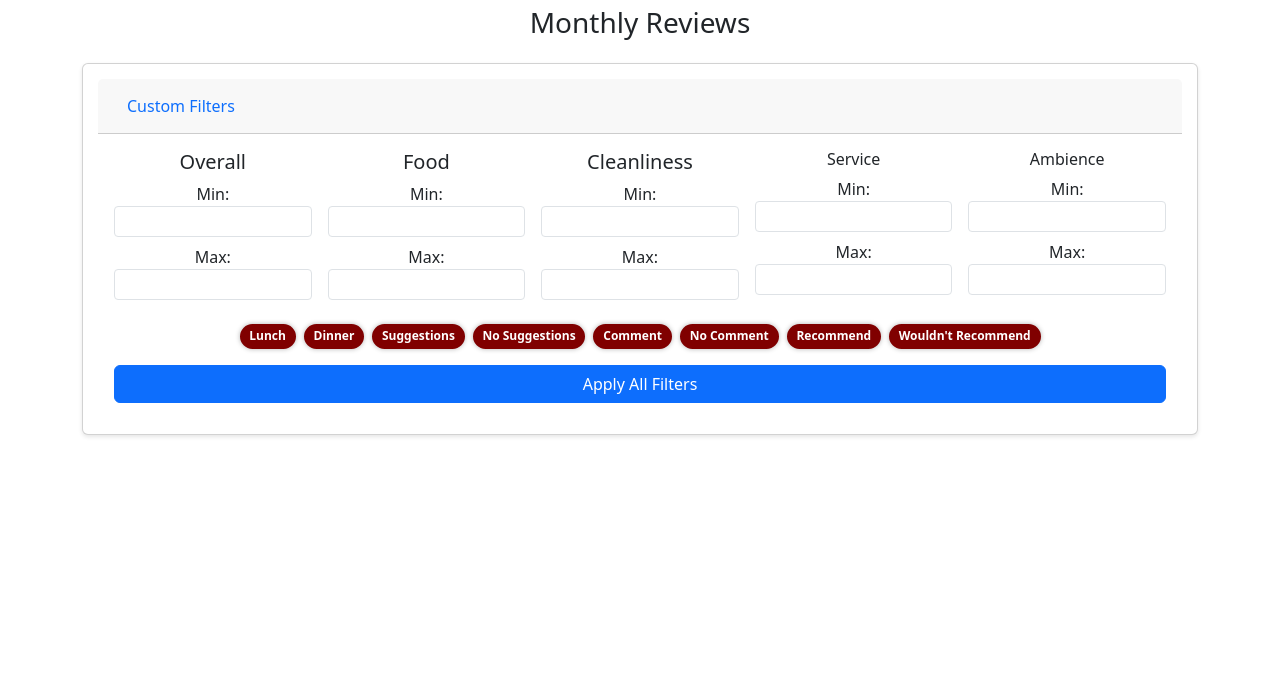
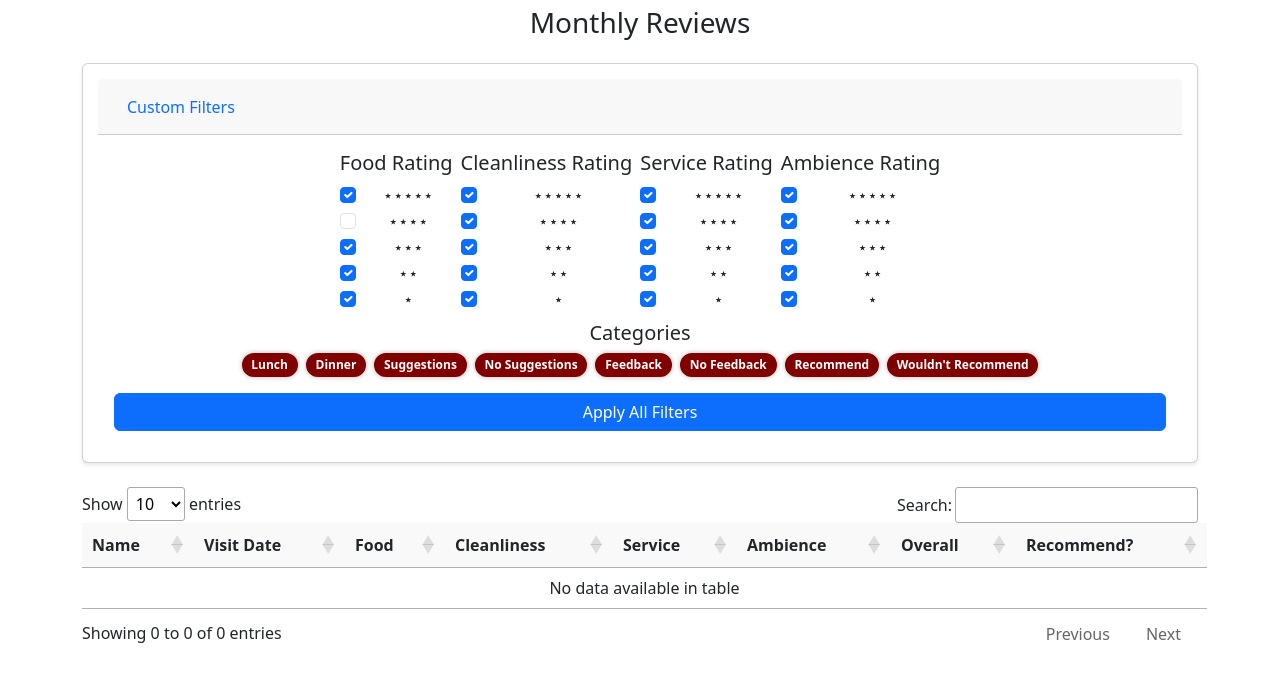
Before and after one commit to prldvirata/feedbacksystem, a Django app: page /dashboard/ in a window 1280 px wide, after a click on "Custom Filters". Shown: the part 470-1145 px from the top of the page. Before the commit the page ends 907 px from the top, so only its background shows below. Run offline with Django 5.2, Linux system fonts and the light colour scheme; the visitor is signed in with stand-in values (Sample User, id 1); data that the repository does not hold is empty; some libraries are stand-ins or nearby versions.

Commit message:
Revert "filters working"
This reverts commit c376f7e1dc46d35d059c5b4a01e356165fdb086e.

```diff
--- a/feedbackapp/static/feedbackapp/dashboard.css
+++ b/feedbackapp/static/feedbackapp/dashboard.css
@@ -76,23 +76,3 @@
   font-weight: 600;
   box-shadow: 0 0 5px rgba(0, 0, 0, 0.3);
 }
-
-.switch-pill {
-  cursor: pointer;
-  background-color: yellow;
-  color: maroon !important;
-  border: 2px solid maroon;
-  transition: background-color 0.2s ease, color 0.2s ease, box-shadow 0.2s ease;
-}
-
-.switch-pill:hover {
-  background-color: yellow;
-  box-shadow: 0 0 5px rgba(0, 0, 0, 0.2);
-}
-
-.switch-pill.active {
-  background-color: maroon;
-  color: white !important;
-  font-weight: 600;
-  box-shadow: 0 0 5px rgba(0, 0, 0, 0.3);
-}
--- a/feedbackapp/static/feedbackapp/filtering.js
+++ /dev/null
@@ -1,89 +0,0 @@
-import { feedback_table, updateDashboardAnalysis} from './timeframe_handler.js'; // Import feedback_table
-export const filters = [];
-filters[0]= ['food_rating_filter', function food_rating(cellData, rowData, rowDataArray, rowId) {
-  const food_rating= parseFloat(cellData);
-  if (isNaN(food_rating)){
-    return false;
-  }
-  const minFood = parseFloat(document.getElementById('minFood').value)
-  const maxFood = parseFloat(document.getElementById('maxFood').value)
-  return (isNaN(minFood) || minFood<=food_rating ) && (isNaN(maxFood) || maxFood>=food_rating)
-}]
-filters[1]= ['cleanliness_rating_filter', function cleanliness_rating(cellData, rowData, rowDataArray, rowId) {
-  const cleanliness_rating= parseFloat(cellData);
-  if (isNaN(cleanliness_rating)){
-    return false;
-  }
-  const minCleanliness = parseFloat(document.getElementById('minCleanliness').value)
-  const maxCleanliness = parseFloat(document.getElementById('maxCleanliness').value)
-  return (isNaN(minCleanliness) || minCleanliness<=cleanliness_rating ) && (isNaN(maxCleanliness) || maxCleanliness>=cleanliness_rating)
-}]
-filters[2]= ['service_rating_filter', function service_rating(cellData, rowData, rowDataArray, rowId) {
-  const service_rating= parseFloat(cellData);
-  if (isNaN(service_rating)){
-    return false;
-  }
-  const minService = parseFloat(document.getElementById('minService').value)
-  const maxService = parseFloat(document.getElementById('maxService').value)
-  return (isNaN(minService) || minService<=service_rating ) && (isNaN(maxService) || maxService>=service_rating)
-}]
-filters[3]= ['ambience_rating_filter', function ambience_rating(cellData, rowData, rowDataArray, rowId) {
-  const ambience_rating= parseFloat(cellData);
-  if (isNaN(ambience_rating)){
-    return false;
-  }
-  const minAmbience = parseFloat(document.getElementById('minAmbience').value)
-  const maxAmbience = parseFloat(document.getElementById('maxAmbience').value)
-  return (isNaN(minAmbience) || minAmbience<=ambience_rating ) && (isNaN(maxAmbience) || maxAmbience>=ambience_rating)
-}]
-filters[4]= ['overall_rating_filter', function overall_rating(cellData, rowData, rowDataArray, rowId) {
-  const overall_rating= parseFloat(cellData);
-  if (isNaN(overall_rating)){
-    return false;
-  }
-  const minOverall = parseFloat(document.getElementById('minOverall').value)
-  const maxOverall = parseFloat(document.getElementById('maxOverall').value)
-  return (isNaN(minOverall) || minOverall<=overall_rating ) && (isNaN(maxOverall) || maxOverall>=overall_rating)
-}]
-filters[5]=['recommendation_filter', function recommendation_filter(cellData, rowData, rowDataArray, rowId) {
-  const recommend_status = cellData;
-  const yes_recommend = document.getElementById('recommend').classList.contains('active')
-  const no_recommend = document.getElementById('not_recommend').classList.contains('active')
-  if (recommend_status=="Yes" && yes_recommend){
-    return true
-  }
-  if (recommend_status=="No" && no_recommend){
-    return true
-  }
-  return false
-}]
-filters[6]=['suggestions_filter', function suggestions_filter(cellData, rowData, rowDataArray, rowId) {
-  const suggestions = cellData;
-  const yes_suggestions = document.getElementById('suggestions').classList.contains('active')
-  const no_suggestions = document.getElementById('no_suggestions').classList.contains('active')
-  const has_suggestions = suggestions !== null && suggestions !== undefined && suggestions !== '';
-  return (yes_suggestions && has_suggestions) || (no_suggestions && !has_suggestions)
-}]
-filters[7]=['comment_filter', function comment_filter(cellData, rowData, rowDataArray, rowId) {
-  const comment = cellData;
-  const yes_comment = document.getElementById('comment').classList.contains('active')
-  const no_comment = document.getElementById('no_comment').classList.contains('active')
-  const has_comment = comment !== null && comment !== undefined && comment !== '';
-  return (yes_comment && has_comment) || (no_comment && !has_comment)
-}]
-filters[8]=['visit_time_filter', function visit_time_filter(cellData, rowData, rowDataArray, rowId) {
-  const visit_time = cellData;
-  const lunch = document.getElementById('lunch').classList.contains('active')
-  const dinner = document.getElementById('dinner').classList.contains('active')
-  return (visit_time=="Lunch" && lunch )||(visit_time=="Dinner" && dinner )
-}]
-export function applyFilters(feedback_table){
-  for (let i = 0; i < filters.length; i++) {
-  feedback_table.column(i+3).search.fixed(filters[i][0], null);
-  }
-  for (let i = 0; i < filters.length; i++) {
-  feedback_table.column(i+3).search.fixed(filters[i][0], filters[i][1]);
-  }
-  feedback_table.draw()
-  updateDashboardAnalysis()
-}
--- a/feedbackapp/static/feedbackapp/timeframe_handler.js
+++ b/feedbackapp/static/feedbackapp/timeframe_handler.js
@@ -1,55 +1,25 @@
-export let feedback_table;
-let feedbacks;
-export async function initDashboard() {
+let feedback_table;
+async function initDashboard() {
   // NOTE: function initializes the dashboard with the default timeline by reaching out
   // to the API then re-rendering with data
-  const default_start = new Date();
-  let default_end= new Date();
+  default_start = new Date();
+  default_end= new Date();
   default_start.setDate(default_end.getDate()-300);
-  const start_date_str=default_start.toISOString().slice(0,10);
-  const end_date_str=default_end.toISOString().slice(0,10);
+  start_date_str=default_start.toISOString().slice(0,10);
+  end_date_str=default_end.toISOString().slice(0,10);
   feedbacks=await fetchData(start_date_str,end_date_str)
   console.log(feedbacks)
   populateDataTable(feedbacks)
   updateDashboardAnalysis()
 }
-export function updateDashboardAnalysis() {
+function updateDashboardAnalysis(data) {
   // NOTE: function updates dashboard charts & summary cards by calling relevant functions
-  if (!feedback_table) {
-    alert('DataTable not initialized yet for analysis.');
-    return;
-  }
-  const filteredData = feedback_table.rows({search: 'applied'}).data().toArray()
-  const unfilteredData = feedback_table.rows().data().toArray()
-  const filteredData_analysis = analyze(filteredData)
-  const unfilteredData_analysis = analyze(unfilteredData)
-  updateRatingsChart()
-  updateCategoriesChart()
+
+
+
+  // TODO: write the function?
+
 }
-function analyze(data) {
-  const result = {
-    lunch: {
-      total_reviews: 0,
-      overall_ratings_count: { 1: 0, 2: 0, 3: 0, 4: 0, 5: 0 },
-      recommended_count: 0,
-      total_overall_rating: 0,
-      total_cleanliness_rating: 0,
-      total_service_rating: 0,
-      total_food_rating: 0,
-      total_ambience_rating: 0,
-    },
-    dinner: {
-      total_reviews: 0,
-      overall_ratings_count: { 1: 0, 2: 0, 3: 0, 4: 0, 5: 0 },
-      recommended_count: 0,
-      total_overall_rating: 0,
-      total_cleanliness_rating: 0,
-      total_service_rating: 0,
-      total_food_rating: 0,
-      total_ambience_rating: 0,
-    },
-  }
-
 async function renderDashboard(){
 
   // NOTE: function updates dashboard charts & summary cards by calling relevant functions
@@ -79,16 +49,12 @@
         { data: 'id', title: 'ID', visible: false },
         { data: 'name', title: 'Name', defaultContent: 'Anonymous' },
         { data: 'visit_date', title: 'Visit Date' },
-        { data: 'food_rating', title: 'Food' },//0+3
-        { data: 'cleanliness_rating', title: 'Cleanliness' },//1+3
-        { data: 'service_rating', title: 'Service' },//2+3
-        { data: 'ambience_rating', title: 'Ambience' },//3+3
-        { data: 'overall_rating', title: 'Overall' },//4+3
-        { data: 'recommendation', title: 'Recommend?' },
-        { data: 'suggestions', title: 'suggestions' , visible: false},
-        { data: 'comment', title: 'comment' , visible: false},
-        { data: 'visit_time', title: 'visit_time' , visible: false},
-        { data: 'email', title: 'email' , visible: false},
+        { data: 'food_rating', title: 'Food' },
+        { data: 'cleanliness_rating', title: 'Cleanliness' },
+        { data: 'service_rating', title: 'Service' },
+        { data: 'ambience_rating', title: 'Ambience' },
+        { data: 'overall_rating', title: 'Overall' },
+        { data: 'recommendation', title: 'Recommend?' }
       ],
       createdRow: function(row, data, dataIndex) {
         $(row).attr('data-bs-toggle', 'modal');
--- a/feedbackapp/static/feedbackapp/ui_interactions.js
+++ b/feedbackapp/static/feedbackapp/ui_interactions.js
@@ -1,8 +1,3 @@
-import {
-  initDashboard,
-  feedback_table,
-} from './timeframe_handler.js';
-import { filters, applyFilters } from './filtering.js';
 function toggleDropdown() {
   const dropdown = document.getElementById("dateDropdown");
   dropdown.style.display = dropdown.style.display === "none" ? "block" : "none";
@@ -20,12 +15,17 @@
   setup()
 })
 function setup() {
+  document.querySelectorAll(".btn-outline-primary").forEach((button) => {
+    button.addEventListener("click", () => {
+      button.toggle("active");
+    });
+  });
   document.querySelectorAll('.filter-pill').forEach((pill)=>{
     pill.addEventListener("click",()=>{
       pill.classList.toggle("active")
       console.log(pill.classList)
     })
-
+    console.log("hello")
   })
   document.getElementById('feedbackModal').addEventListener('show.bs.modal', function (event) {
     const clickedElement = event.relatedTarget//specific cell
@@ -36,12 +36,13 @@
     }
     const feedbackModal = document.getElementById('feedbackModal')
     populateModal(feedbackModal, feedbackData)
-    applyFilters(feedback_table)
   })
-  document.getElementById('applyFilters').addEventListener("click",()=>{
-      applyFilters(feedback_table)
-    })
+
 }
+function applyFilters(){
+
+}
+function init_modalListener(){}
 function populateModal(feedbackModal, feedbackData) {
   const stars = score => '★'.repeat(score) + '☆'.repeat(5 - score);
   feedbackModal.querySelector('.modal-title').textContent=`${feedbackData.name || 'Anonymous'}'s Review`
--- a/feedbackapp/templates/feedbackapp/dashboard.html
+++ b/feedbackapp/templates/feedbackapp/dashboard.html
@@ -2,9 +2,8 @@
 {% load static %}
 
 {% block header_edits %}
-<script type="module" src="{% static '/feedbackapp/timeframe_handler.js' %}"></script>
-<script type="module" src="{% static '/feedbackapp/filtering.js' %}"></script>
-<script type="module" src="{% static '/feedbackapp/ui_interactions.js' %}"></script>
+<script src="{% static '/feedbackapp/timeframe_handler.js' %}"></script>
+<script src="{% static '/feedbackapp/ui_interactions.js' %}"></script>
 {% endblock %}
 {% block content %}
 <!-- dropdown date range picker -->
--- a/feedbackapp/templates/feedbackapp/filtering.html
+++ b/feedbackapp/templates/feedbackapp/filtering.html
@@ -1,159 +1,297 @@
 <div class="card mt-4 mb-4">
-  <div class="card-header">
+  <div class="card-header" id="filtersHeader">
+    <h3 class="mb-0">
       <button
-      class="btn btn-link w-100 text-start text-decoration-none d-flex justify-content-between align-items-center"
+        class="btn btn-link w-100 text-start text-decoration-none"
         type="button"
         data-bs-toggle="collapse"
         data-bs-target="#filtersCollapse"
         aria-expanded="false"
         aria-controls="filtersCollapse" >
         Custom Filters
+        <span class="float-end"></span>
       </button>
+    </h3>
   </div>
 
   <div id="filtersCollapse" class="collapse">
     <div class="card-body">
-      <div class="row g-3 mb-4">
-        <div class="col-6 col-md">
-          <h5 class="mb-2">Overall</h5>
-          <div class="mb-2">
-            <label for="minOverall" class="form-label mb-0">Min:</label>
+      <div class="row g-2 justify-content-center">
+        {# Filter Column 1: Food Rating #}
+        <div class="col-6 col-md-auto">
+          <h5>Food Rating</h5>
+          <div class="form-check">
             <input
-              type="number"
-              class="form-control form-control-sm"
-              id="minOverall"
-              aria-label="Minimum Overall Rating"
-              min="0"
-              max="5"
+              class="form-check-input rating-filter"
+              type="checkbox"
+              value="5"
+              id="foodRating5"
+              checked
             />
+            <label class="form-check-label" for="foodRating5">⋆⋆⋆⋆⋆</label>
           </div>
-          <div>
-            <label for="maxOverall" class="form-label mb-0">Max:</label>
+          <div class="form-check">
             <input
-              type="number"
-              class="form-control form-control-sm"
-              id="maxOverall"
-              aria-label="Maximum Overall Rating"
-              min="0"
-              max="5"
+              class="form-check-input rating-filter"
+              type="checkbox"
+              value="4"
+              id="foodRating4"
             />
+            <label class="form-check-label" for="foodRating4">⋆⋆⋆⋆</label>
+          </div>
+          <div class="form-check">
+            <input
+              class="form-check-input rating-filter"
+              type="checkbox"
+              value="3"
+              id="foodRating3"
+              checked
+            />
+            <label class="form-check-label" for="foodRating3">⋆⋆⋆</label>
+          </div>
+          <div class="form-check">
+            <input
+              class="form-check-input rating-filter"
+              type="checkbox"
+              value="2"
+              id="foodRating2"
+              checked
+            />
+            <label class="form-check-label" for="foodRating2">⋆⋆</label>
+          </div>
+          <div class="form-check">
+            <input
+              class="form-check-input rating-filter"
+              type="checkbox"
+              value="1"
+              id="foodRating1"
+              checked
+            />
+            <label class="form-check-label" for="foodRating1">⋆</label>
           </div>
         </div>
-        <div class="col-6 col-md">
-          <h5 class="mb-2">Food</h5>
-          <div class="mb-2">
-            <label for="minFood" class="form-label mb-0">Min:</label>
+
+        {# Filter Column 2: Cleanliness Rating #}
+        <div class="col-6 col-md-auto">
+          <h5>Cleanliness Rating</h5>
+          <div class="form-check">
             <input
-              type="number"
-              class="form-control form-control-sm"
-              id="minFood"
-              aria-label="Minimum Food Rating"
-              min="0"
-              max="5"
+              class="form-check-input rating-filter"
+              type="checkbox"
+              value="5"
+              id="cleanlinessRating5"
+              checked
             />
+            <label class="form-check-label" for="cleanlinessRating5"
+              >⋆⋆⋆⋆⋆</label
+            >
           </div>
-          <div>
-            <label for="maxFood" class="form-label mb-0">Max:</label>
+          <div class="form-check">
             <input
-              type="number"
-              class="form-control form-control-sm"
-              id="maxFood"
-              aria-label="Maximum Food Rating"
-              min="0"
-              max="5"
+              class="form-check-input rating-filter"
+              type="checkbox"
+              value="4"
+              id="cleanlinessRating4"
+              checked
             />
+            <label class="form-check-label" for="cleanlinessRating4"
+              >⋆⋆⋆⋆</label
+            >
+          </div>
+          <div class="form-check">
+            <input
+              class="form-check-input rating-filter"
+              type="checkbox"
+              value="3"
+              id="cleanlinessRating3"
+              checked
+            />
+            <label class="form-check-label" for="cleanlinessRating3"
+              >⋆⋆⋆</label
+            >
+          </div>
+          <div class="form-check">
+            <input
+              class="form-check-input rating-filter"
+              type="checkbox"
+              value="2"
+              id="cleanlinessRating2"
+              checked
+            />
+            <label class="form-check-label" for="cleanlinessRating2">⋆⋆</label>
+          </div>
+          <div class="form-check">
+            <input
+              class="form-check-input rating-filter"
+              type="checkbox"
+              value="1"
+              id="cleanlinessRating1"
+              checked
+            />
+            <label class="form-check-label" for="cleanlinessRating1">⋆</label>
           </div>
         </div>
-        <div class="col-6 col-md">
-          <h5 class="mb-2">Cleanliness</h5>
-          <div class="mb-2">
-            <label for="minCleanliness" class="form-label mb-0">Min:</label>
+
+        {# Filter Column 3: Service Rating #}
+        <div class="col-6 col-md-auto">
+          <h5>Service Rating</h5>
+          <div class="form-check">
             <input
-              type="number"
-              class="form-control form-control-sm"
-              id="minCleanliness"
-              aria-label="Minimum Cleanliness Rating"
-              min="0"
-              max="5"
+              class="form-check-input rating-filter"
+              type="checkbox"
+              value="5"
+              id="serviceRating5"
+              checked
             />
+            <label class="form-check-label" for="serviceRating5"
+              >⋆⋆⋆⋆⋆</label
+            >
           </div>
-          <div>
-            <label for="maxCleanliness" class="form-label mb-0">Max:</label>
+          <div class="form-check">
             <input
-              type="number"
-              class="form-control form-control-sm"
-              id="maxCleanliness"
-              aria-label="Maximum Cleanliness Rating"
-              min="0"
-              max="5"
+              class="form-check-input rating-filter"
+              type="checkbox"
+              value="4"
+              id="serviceRating4"
+              checked
             />
+            <label class="form-check-label" for="serviceRating4"
+              >⋆⋆⋆⋆</label
+            >
+          </div>
+          <div class="form-check">
+            <input
+              class="form-check-input rating-filter"
+              type="checkbox"
+              value="3"
+              id="serviceRating3"
+              checked
+            />
+            <label class="form-check-label" for="serviceRating3"
+              >⋆⋆⋆</label
+            >
+          </div>
+          <div class="form-check">
+            <input
+              class="form-check-input rating-filter"
+              type="checkbox"
+              value="2"
+              id="serviceRating2"
+              checked
+            />
+            <label class="form-check-label" for="serviceRating2">⋆⋆</label>
+          </div>
+          <div class="form-check">
+            <input
+              class="form-check-input rating-filter"
+              type="checkbox"
+              value="1"
+              id="serviceRating1"
+              checked
+            />
+            <label class="form-check-label" for="serviceRating1">⋆</label>
           </div>
         </div>
-        <div class="col-6 col-md">
-          <h6 class="mb-2">Service</h5>
-          <div class="mb-2">
-            <label for="minService" class="form-label mb-0">Min:</label>
+
+        {# Filter Column 4: Ambience Rating #}
+        <div class="col-6 col-md-auto">
+          <h5>Ambience Rating</h5>
+          <div class="form-check">
             <input
-              type="number"
-              class="form-control form-control-sm"
-              id="minService"
-              aria-label="Minimum Service Rating"
-              min="0"
-              max="5"
+              class="form-check-input rating-filter"
+              type="checkbox"
+              value="5"
+              id="ambienceRating5"
+              checked
             />
+            <label class="form-check-label" for="ambienceRating5"
+              >⋆⋆⋆⋆⋆</label
+            >
           </div>
-          <div>
-            <label for="maxService" class="form-label mb-0">Max:</label>
+          <div class="form-check">
             <input
-              type="number"
-              class="form-control form-control-sm"
-              id="maxService"
-              aria-label="Maximum Service Rating"
-              min="0"
-              max="5"
+              class="form-check-input rating-filter"
+              type="checkbox"
+              value="4"
+              id="ambienceRating4"
+              checked
             />
+            <label class="form-check-label" for="ambienceRating4"
+              >⋆⋆⋆⋆</label
+            >
+          </div>
+          <div class="form-check">
+            <input
+              class="form-check-input rating-filter"
+              type="checkbox"
+              value="3"
+              id="ambienceRating3"
+              checked
+            />
+            <label class="form-check-label" for="ambienceRating3"
+              >⋆⋆⋆</label
+            >
+          </div>
+          <div class="form-check">
+            <input
+              class="form-check-input rating-filter"
+              type="checkbox"
+              value="2"
+              id="ambienceRating2"
+              checked
+            />
+            <label class="form-check-label" for="ambienceRating2">⋆⋆</label>
+          </div>
+          <div class="form-check">
+            <input
+              class="form-check-input rating-filter"
+              type="checkbox"
+              value="1"
+              id="ambienceRating1"
+              checked
+            />
+            <label class="form-check-label" for="ambienceRating1">⋆</label>
           </div>
         </div>
-        <div class="col-6 col-md">
-          <h6 class="mb-2">Ambience</h5>
-          <div class="mb-2">
-            <label for="minAmbience" class="form-label mb-0">Min:</label>
-            <input
-              type="number"
-              class="form-control form-control-sm"
-              id="minAmbience"
-              aria-label="Minimum Ambience Rating"
-              min="0"
-              max="5"
-            />
-          </div>
-          <div>
-            <label for="maxAmbience" class="form-label mb-0">Max:</label>
-            <input
-              type="number"
-              class="form-control form-control-sm"
-              id="maxAmbience"
-              aria-label="Maximum Ambience Rating"
-              min="0"
-              max="5"
-            />
+
+        <div class="col-12 col-md-auto">
+          <h5>Categories</h5>
+          <div id="filterContainer" class="d-flex flex-wrap gap-2">
+            <span id="#lunch" class="badge rounded-pill filter-pill active"
+              >Lunch</span
+            >
+            <span id="#dinner" class="badge rounded-pill filter-pill active"
+              >Dinner</span
+            >
+            <span
+              id="#suggestions"
+              class="badge rounded-pill filter-pill active"
+              >Suggestions</span
+            >
+            <span
+              id="#no_suggestions"
+              class="badge rounded-pill filter-pill active"
+              >No Suggestions</span
+            >
+            <span id="#feedback" class="badge rounded-pill filter-pill active"
+              >Feedback</span
+            >
+            <span id="#no_feedback" class="badge rounded-pill filter-pill active"
+              >No Feedback</span
+            >
+            <span id="#recommend" class="badge rounded-pill filter-pill active"
+              >Recommend</span
+            >
+            <span
+              id="#not_recommend"
+              class="badge rounded-pill filter-pill active"
+              >Wouldn't Recommend</span
+            >
           </div>
         </div>
       </div>
-      <div class="row mb-2">
-        <div id="filterContainer" class="justify-content-center d-flex flex-wrap gap-2">
-          <span id="lunch" class="badge rounded-pill filter-pill active" >Lunch</span>
-          <span id="dinner" class="badge rounded-pill filter-pill active" >Dinner</span>
-          <span id="suggestions" class="badge rounded-pill filter-pill active">Suggestions</span>
-          <span id="no_suggestions" class="badge rounded-pill filter-pill active" >No Suggestions</span>
-          <span id="comment" class="badge rounded-pill filter-pill active" >Comment</span>
-          <span id="no_comment" class="badge rounded-pill filter-pill active" >No Comment</span>
-          <span id="recommend" class="badge rounded-pill filter-pill active" >Recommend</span>
-          <span id="not_recommend" class="badge rounded-pill filter-pill active" >Wouldn't Recommend</span>
-        </div>
-      </div>
       <div class="d-grid gap-2 mt-3">
-        <button id="applyFilters" class="btn btn-primary">
+        <button id="applyAllFilters" class="btn btn-primary" onclick="applyFilters()">
           Apply All Filters
         </button>
       </div>
```
Lines whose indentation alone changed are shown as unchanged.
